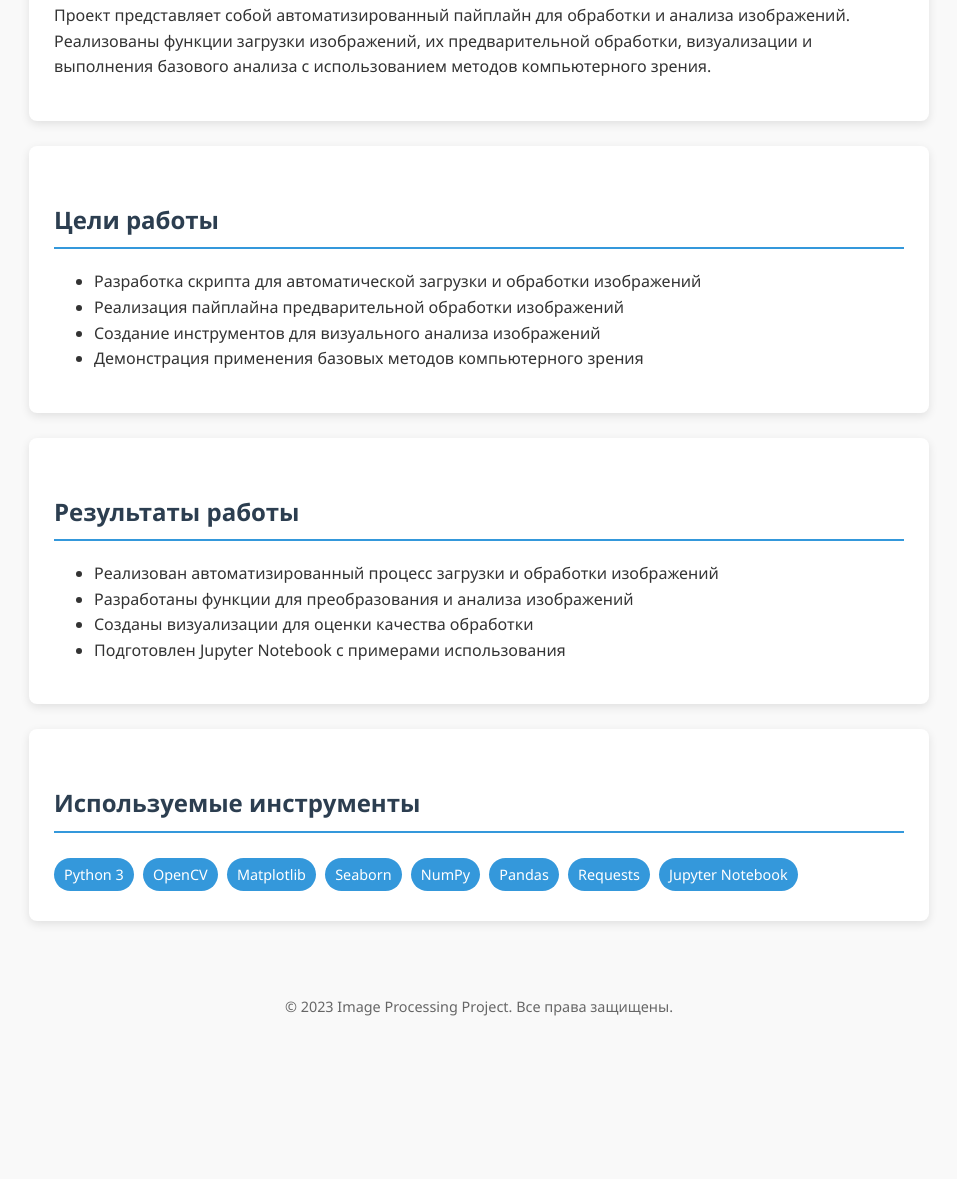
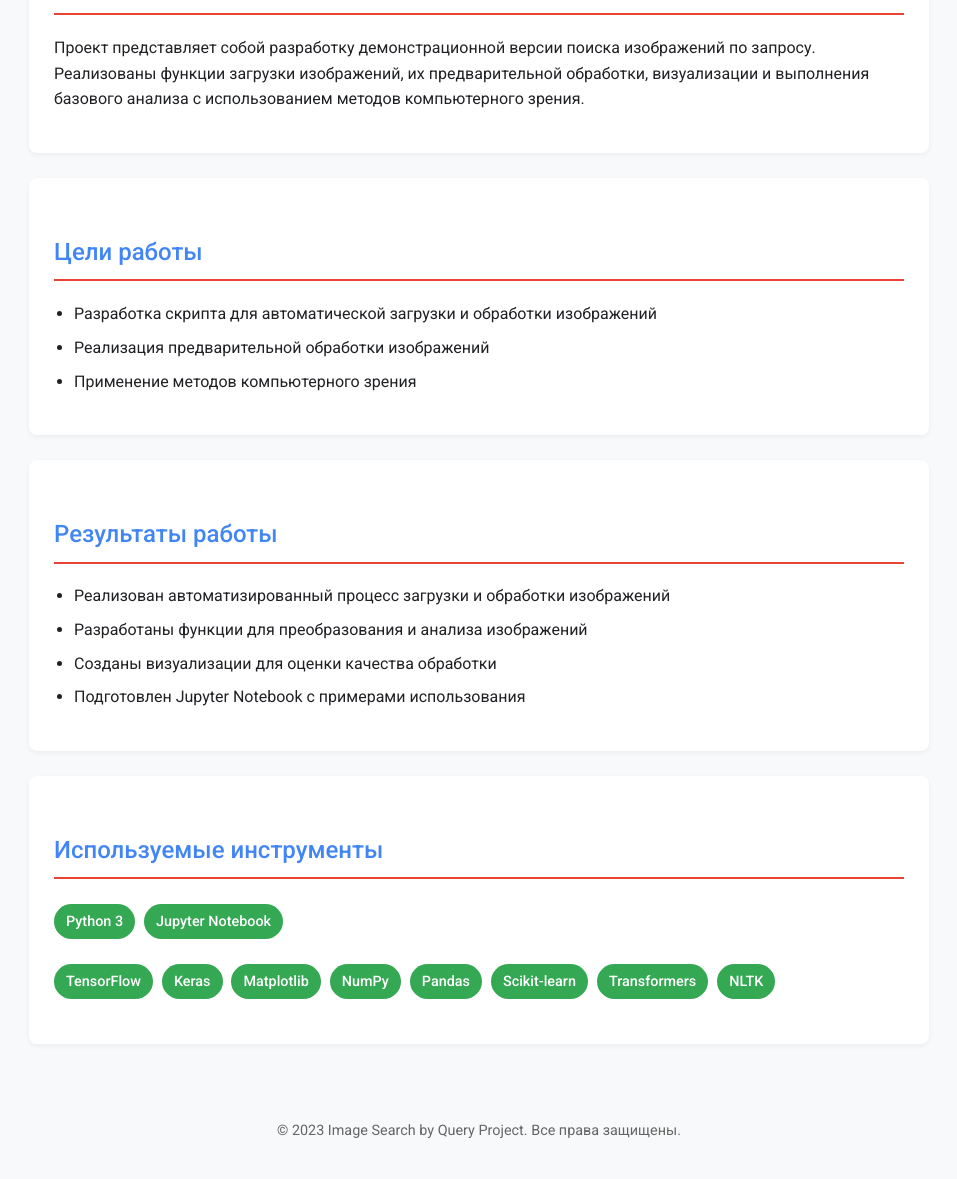
Before and after one commit to Yar-13/ML_image_by_query, a plain HTML site: page index.html in a window 1280 px wide. Shown: the part 298-1477 px from the top of the page, without its empty margins (161-1118 px from the left). Before the commit the page ends 1371 px from the top, so only its background shows below. Drawn offline with Linux system fonts and the light colour scheme.

Commit message:
update html page

```diff
--- a/index.html
+++ b/index.html
@@ -3,57 +3,70 @@
 <head>
     <meta charset="UTF-8">
     <meta name="viewport" content="width=device-width, initial-scale=1.0">
-    <title>Image Processing and Analysis Pipeline</title>
+    <title>Image Search by Query Pipeline</title>
     <style>
         :root {
-            --primary: #2c3e50;
-            --secondary: #3498db;
-            --light: #ecf0f1;
-            --dark: #1a252f;
-            --success: #2ecc71;
+            --primary: #4285F4;
+            --secondary: #34A853;
+            --accent: #EA4335;
+            --light: #F8F9FA;
+            --dark: #202124;
         }
         body {
-            font-family: 'Segoe UI', Tahoma, Geneva, Verdana, sans-serif;
+            font-family: 'Roboto', 'Segoe UI', sans-serif;
             line-height: 1.6;
-            color: #333;
+            color: var(--dark);
             max-width: 900px;
             margin: 0 auto;
             padding: 20px;
-            background-color: #f9f9f9;
+            background-color: var(--light);
         }
         header {
-            background-color: var(--primary);
+            background: linear-gradient(135deg, var(--primary), var(--secondary));
             color: white;
-            padding: 2rem 0;
+            padding: 3rem 0;
             text-align: center;
             border-radius: 8px;
             margin-bottom: 30px;
+            box-shadow: 0 4px 6px rgba(0,0,0,0.1);
         }
         h1 {
             margin: 0;
             font-size: 2.5rem;
+            font-weight: 500;
         }
         h2 {
             color: var(--primary);
-            border-bottom: 2px solid var(--secondary);
+            border-bottom: 2px solid var(--accent);
             padding-bottom: 8px;
             margin-top: 30px;
+            font-weight: 500;
         }
         .section {
             background: white;
             padding: 25px;
             border-radius: 8px;
-            box-shadow: 0 3px 10px rgba(0,0,0,0.1);
+            box-shadow: 0 2px 5px rgba(0,0,0,0.05);
             margin-bottom: 25px;
         }
         .tech-badge {
             display: inline-block;
             background-color: var(--secondary);
             color: white;
-            padding: 5px 10px;
+            padding: 6px 12px;
             border-radius: 20px;
             font-size: 0.9rem;
             margin: 5px 5px 5px 0;
+            font-weight: 500;
+        }
+        .tech-group {
+            margin: 15px 0;
+        }
+        ul {
+            padding-left: 20px;
+        }
+        li {
+            margin-bottom: 8px;
         }
         footer {
             text-align: center;
@@ -71,24 +84,24 @@
             }
         }
     </style>
+    <link href="https://fonts.googleapis.com/css2?family=Roboto:wght@400;500&display=swap" rel="stylesheet">
 </head>
 <body>
     <header>
-        <h1>Image Processing and Analysis Pipeline</h1>
+        <h1>Image Search by Query Pipeline</h1>
     </header>
 
     <div class="section">
         <h2>Описание проекта</h2>
-        <p>Проект представляет собой автоматизированный пайплайн для обработки и анализа изображений. Реализованы функции загрузки изображений, их предварительной обработки, визуализации и выполнения базового анализа с использованием методов компьютерного зрения.</p>
+        <p>Проект представляет собой разработку демонстрационной версии поиска изображений по запросу. Реализованы функции загрузки изображений, их предварительной обработки, визуализации и выполнения базового анализа с использованием методов компьютерного зрения.</p>
     </div>
 
     <div class="section">
         <h2>Цели работы</h2>
         <ul>
             <li>Разработка скрипта для автоматической загрузки и обработки изображений</li>
-            <li>Реализация пайплайна предварительной обработки изображений</li>
-            <li>Создание инструментов для визуального анализа изображений</li>
-            <li>Демонстрация применения базовых методов компьютерного зрения</li>
+            <li>Реализация предварительной обработки изображений</li>
+            <li>Применение методов компьютерного зрения</li>
         </ul>
     </div>
 
@@ -104,20 +117,24 @@
 
     <div class="section">
         <h2>Используемые инструменты</h2>
-        <div>
+        <div class="tech-group">
             <span class="tech-badge">Python 3</span>
-            <span class="tech-badge">OpenCV</span>
+            <span class="tech-badge">Jupyter Notebook</span>
+        </div>
+        <div class="tech-group">
+            <span class="tech-badge">TensorFlow</span>
+            <span class="tech-badge">Keras</span>
             <span class="tech-badge">Matplotlib</span>
-            <span class="tech-badge">Seaborn</span>
             <span class="tech-badge">NumPy</span>
             <span class="tech-badge">Pandas</span>
-            <span class="tech-badge">Requests</span>
-            <span class="tech-badge">Jupyter Notebook</span>
+            <span class="tech-badge">Scikit-learn</span>
+            <span class="tech-badge">Transformers</span>
+            <span class="tech-badge">NLTK</span>
         </div>
     </div>
 
     <footer>
-        <p>© 2023 Image Processing Project. Все права защищены.</p>
+        <p>© 2023 Image Search by Query Project. Все права защищены.</p>
     </footer>
 </body>
 </html>
```
